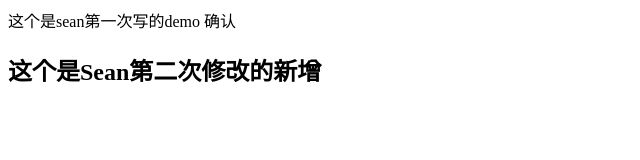
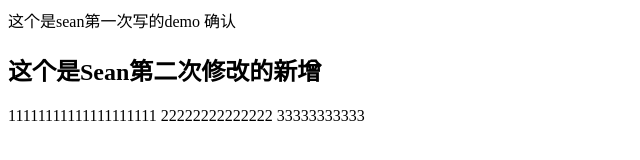
Before and after one commit to seanChenSong/github-first, a plain HTML site: page GIT-test/index.html in a window 1280 px wide. Shown: the whole page, without its empty margins (0-640 px from the left). Drawn offline with Linux system fonts and the light colour scheme.

Commit message:
这是sean的第三次修改资料

```diff
--- a/GIT-test/index.html
+++ b/GIT-test/index.html
@@ -11,6 +11,7 @@
 <body>
     这个是sean第一次写的demo 确认
     <h2>这个是Sean第二次修改的新增</h2>
+    11111111111111111111 22222222222222 33333333333
 </body>
 
 </html>
```
